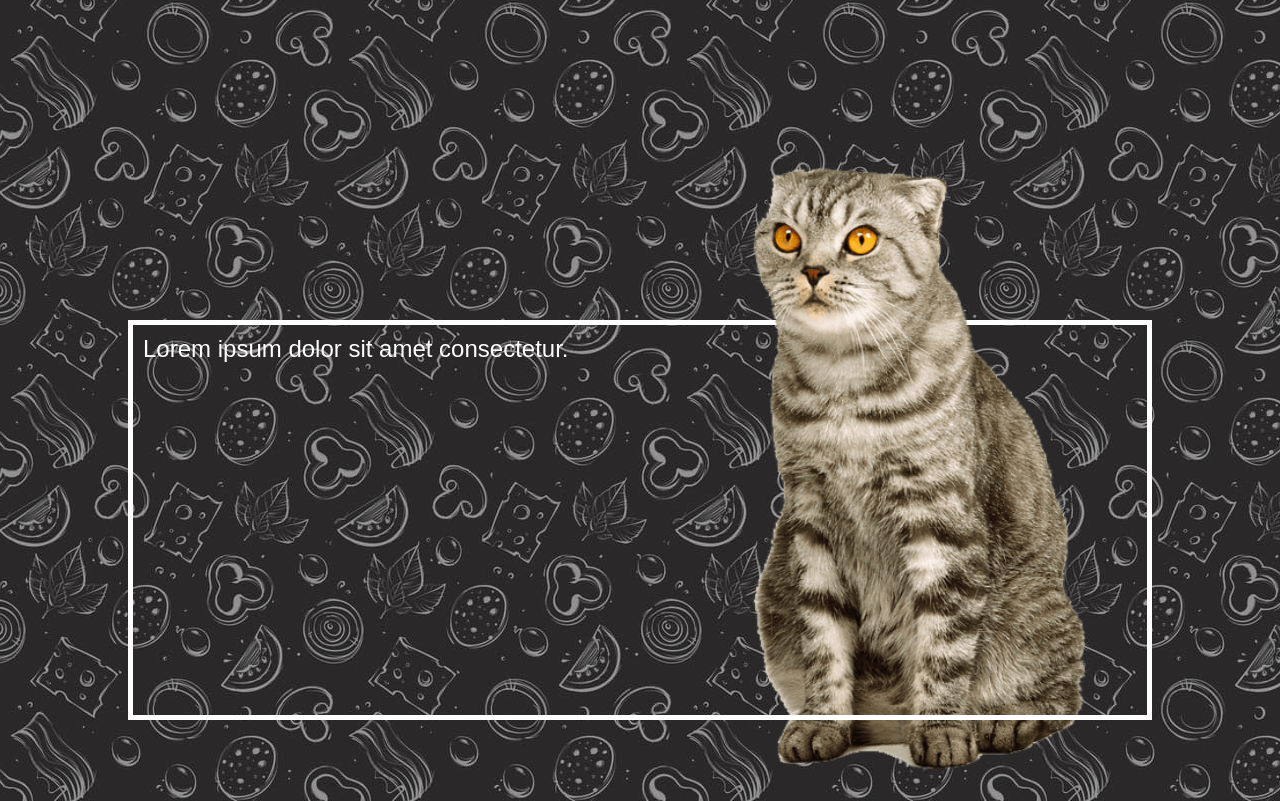
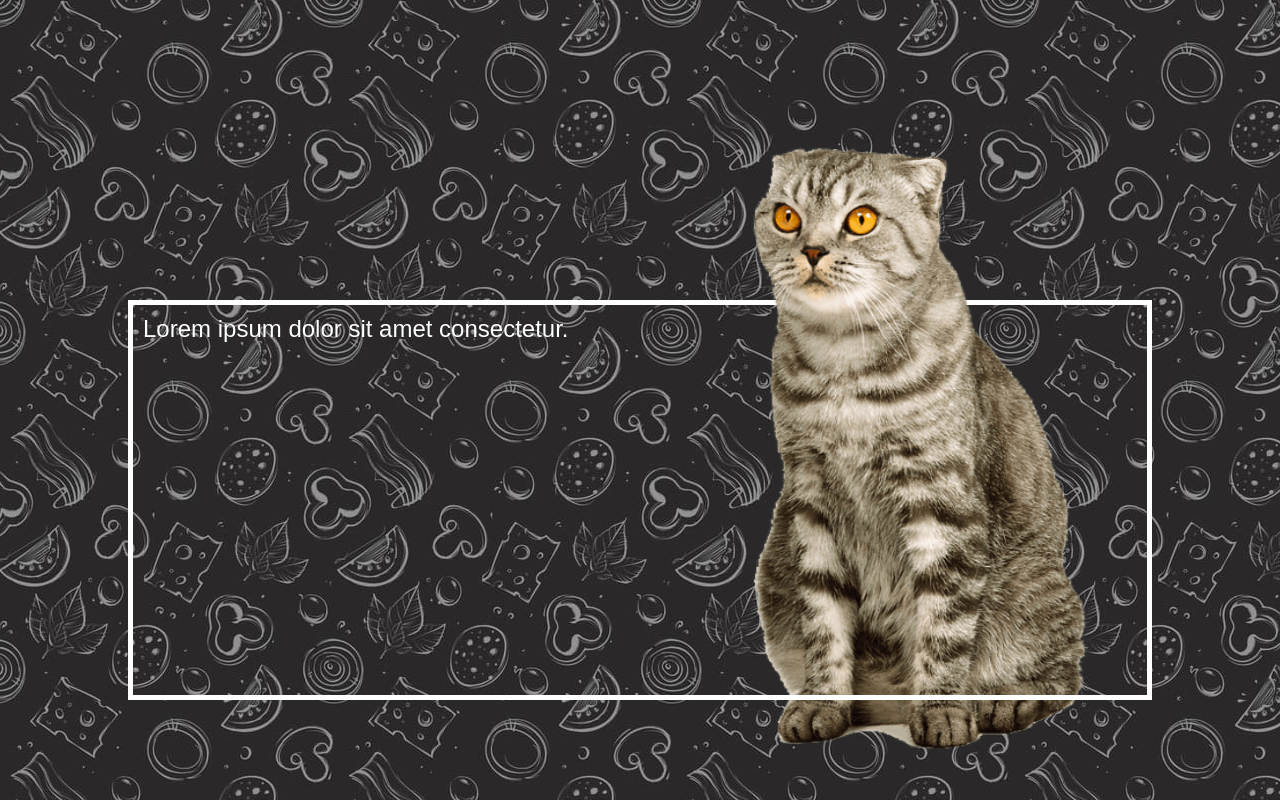
Before and after one commit to d-vergilyush/2UP_tasks, a website: page homeWork_2/cat.html in a window 1280 px wide. Drawn offline with Linux system fonts and the light colour scheme.

Commit message:
some fixes in cat.sass, cat html, items in animation added

```diff
--- a/homeWork_2/cat.html
+++ b/homeWork_2/cat.html
@@ -8,11 +8,9 @@
     <link rel="stylesheet" href="css/cat.css?v=1.1">
   </head>
   <body>
-    <section class="cat">
       <div class="cat__wrap">
         <span class="cat__text">Lorem ipsum dolor sit amet consectetur.</span>
         <img class="cat__img" src="img/cat.png">
       </div>
-    </section>
   </body>
 </html>
--- a/homeWork_2/sass/animation.sass
+++ b/homeWork_2/sass/animation.sass
@@ -5,7 +5,7 @@ $bw: 2px
 $inner: 1px
 $R: 18px
 $step: ($outer + $bw + $inner + $R) * 2
-$colors: (#16675e, #329c98, #59b8ba, #5FE6EC)
+$colors: (#16675e, #329c98, #59b8ba, #5FE6EC, #59b8ba, #5FE6EC)
 $n: length($colors)
 $mid: ceil($n / 2)
 $grad: ()
--- a/homeWork_2/sass/cat.sass
+++ b/homeWork_2/sass/cat.sass
@@ -10,11 +10,15 @@ a
 
 body
 	background: url(../img/bg.jpg) center repeat
+	display: flex
+	justify-content: center
+	align-items: center
+	height: 100vh
 .cat
 	&__wrap
 		position: relative
 		height: 50vmin
-		margin: 40vmin auto 0
+		margin-top: 25vmin
 		width: 80%
 		border: 5px solid #fff
 		display: flex
```
Also changed, not shown: homeWork_2/animation.html (+4 -0 lines), homeWork_2/css/animation.css, homeWork_2/css/cat.css.
